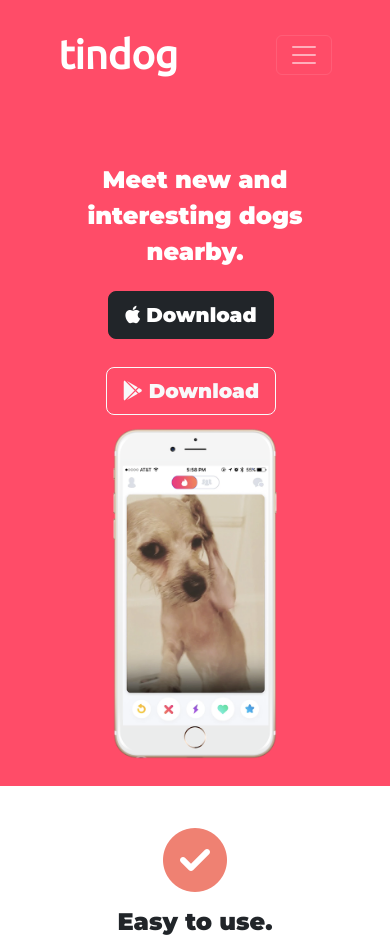
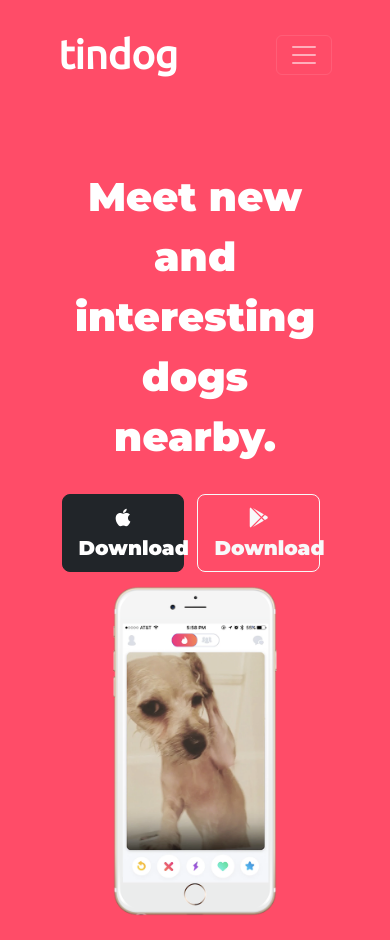
Before and after one commit to Adam19255/TinDog, a plain HTML site: page index.html in a window 390 px wide. Shown: the top 940 px of the page. Drawn offline with nearby package versions, Linux system fonts and the light colour scheme.

Commit message:
Customize for mobile

```diff
--- a/css/styles.css
+++ b/css/styles.css
@@ -166,11 +166,15 @@ p{
     }
 
     .big-heading{
-        font-size: 1.5rem;
+        font-size: 2.5rem;
+    }
+
+    .container-fluid .big-heading{
+        padding: 2% 0%;
     }
 
     .section-heading{
-        font-size: 1rem;
+        font-size: 1.8rem;
     }
 
     .testimonial-text{
@@ -179,6 +183,10 @@ p{
 
     .price-text{
         font-size: 1.9rem;
+    }
+
+    .download-button{
+        width: 45%;
     }
 
 }
--- a/index.html
+++ b/index.html
@@ -123,7 +123,7 @@
   <!-- Press -->
 
   <section class="colored-section" id="press">
-    <img class="press-logo" src="images/techcrunch.png" alt="tc-logo">
+    <img class="press-logo" src="images/TechCrunch.png" alt="tc-logo">
     <img class="press-logo" src="images/tnw.png" alt="tnw-logo">
     <img class="press-logo" src="images/bizinsider.png" alt="biz-insider-logo">
     <img class="press-logo" src="images/mashable.png" alt="mashable-logo">
```
